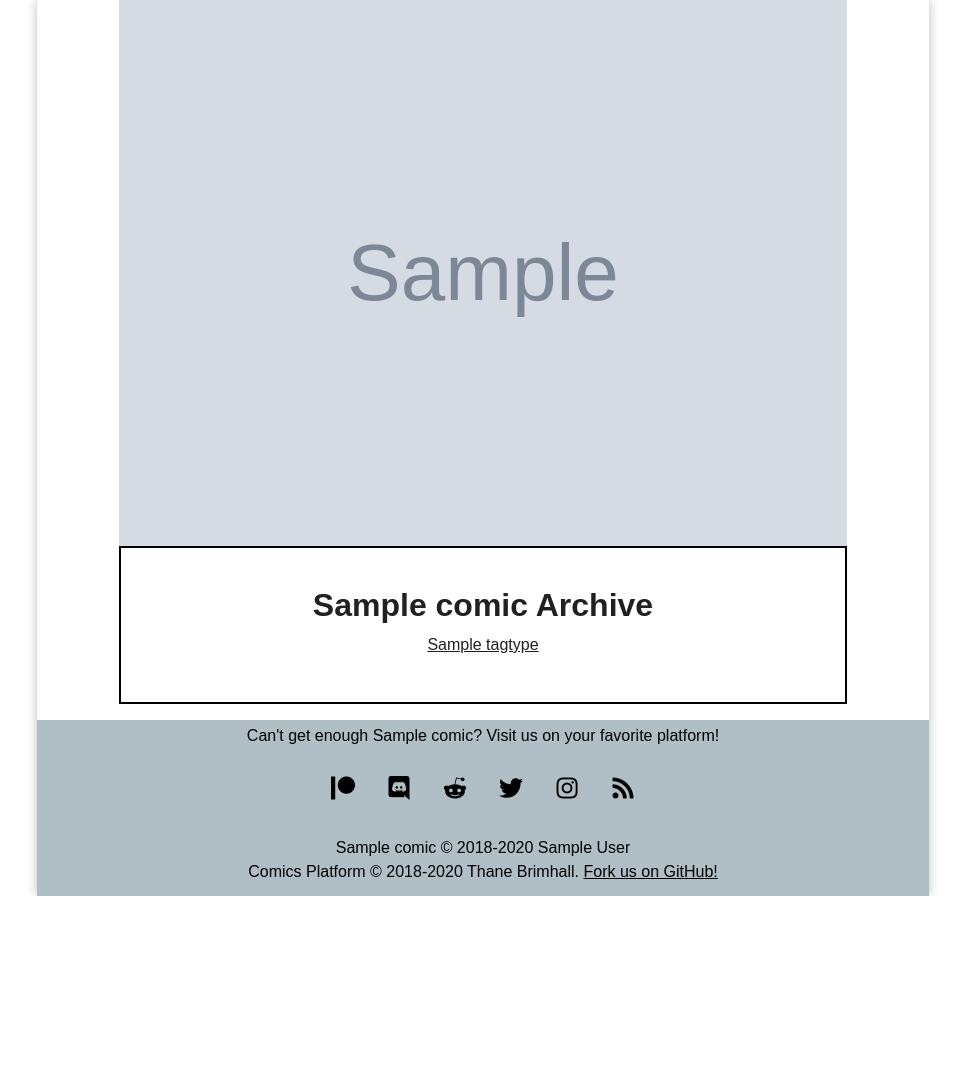
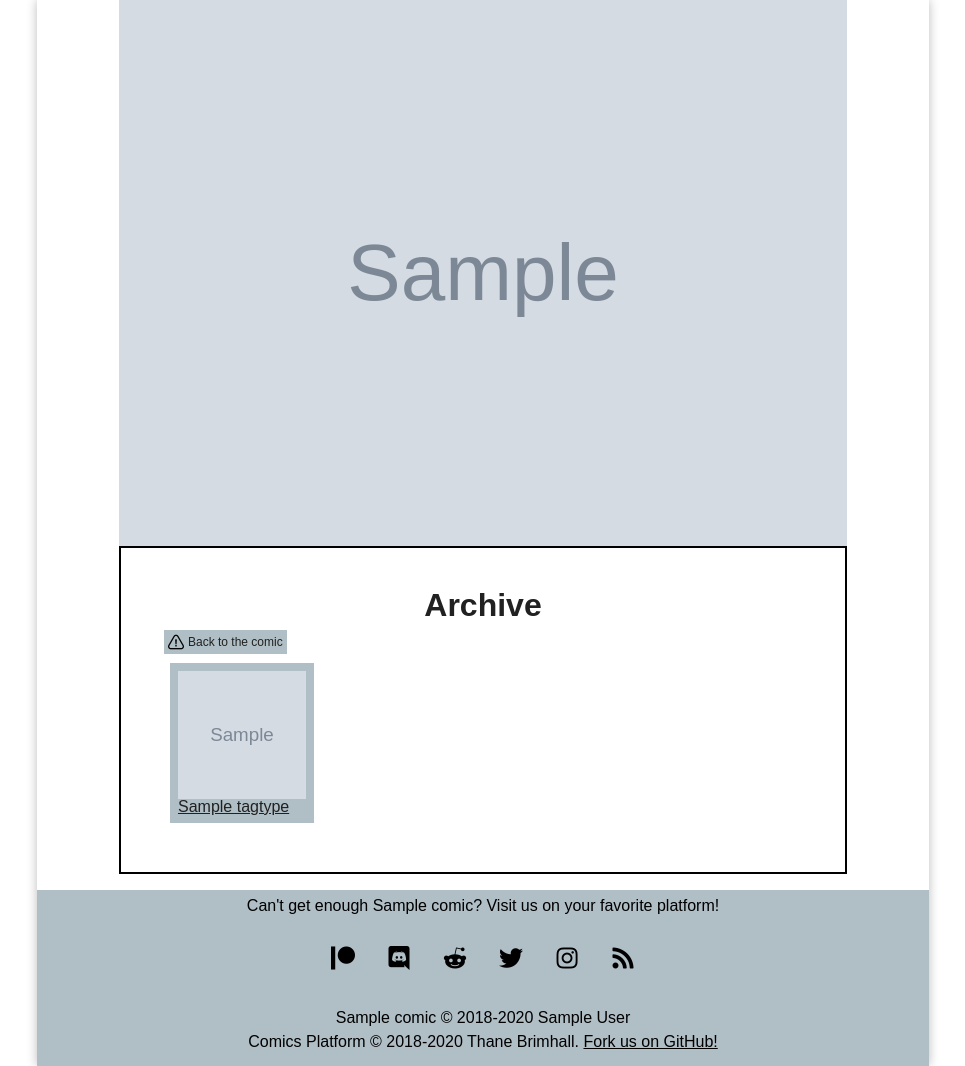
Before and after one commit to pennomi/comics, a Django app: template apps/comics/templates/comics/archive.html in a window 1280 px wide. Shown: the whole page, without its empty margins (157-1122 px from the left). Before the commit the page ends 896 px from the top, so only its background shows below. Run offline with Django 3.2, Linux system fonts and the light colour scheme; the template is opened without the code that fills it: values that come from a table or form of the project are taken from there, others are empty; tables that the repository leaves empty hold one stand-in row (values such as "Sample post"); grey boxes marked "Sample" are stand-in pictures; some libraries are stand-ins or nearby versions; some web fonts are replaced.

Commit message:
[wip] Start redesigning the archive to use tile-based layouts

```diff
--- a/apps/comics/templates/comics/archive.html
+++ b/apps/comics/templates/comics/archive.html
@@ -2,10 +2,14 @@
 
 {% block content %}
     <div class="comic-post">
-        <h1 style="text-align: center;">{{ comic.title }} Archive</h1>
+        <h1 style="text-align: center;">Archive</h1>
+        <a class="tag" href="{% url 'index' %}">Back to the comic</a> <!-- TODO: Add a back arrow icon -->
         <div class="archive-tagtype-container">
         {% for type in comic.tag_types.all %}
-            <a href="{{ type.get_absolute_url }}">{{ type.title }}</a>
+            <div class="archive-tile">
+                <img height="128px" width="128px" src="{{ type.default_icon.url }}"/>
+                <a href="{{ type.get_absolute_url }}">{{ type.title }}</a>
+            </div>
         {% endfor %}
         </div>
         <table style="margin-left: -10px; margin-right: -10px">
--- a/apps/comics/templates/comics/reader.css
+++ b/apps/comics/templates/comics/reader.css
@@ -383,14 +383,7 @@ footer a:active {
 }
 
 
-/* ARCHIVE PAGE */
-.archive-tagtype-container {
-    display: flex;
-    justify-content: center;
-}
-.archive-tagtype-container a {
-    padding: 8px;
-}
+/* ARCHIVE PAGES */
 .archive-page-td-date {
     min-width: 128px;
     padding-top: 4px;
@@ -402,6 +395,14 @@ footer a:active {
     padding-bottom: 4px;
     padding-left: 24px;
 }
+
+.archive-tile {
+    width: 128px;
+    background-color: var(--tag-background-color);
+    padding: var(--paragraph-padding);
+    margin: var(--paragraph-padding);
+}
+
 
 /* TAG DETAIL PAGE */
 .tag-detail-header {
```
Also changed, not shown: README.md.
